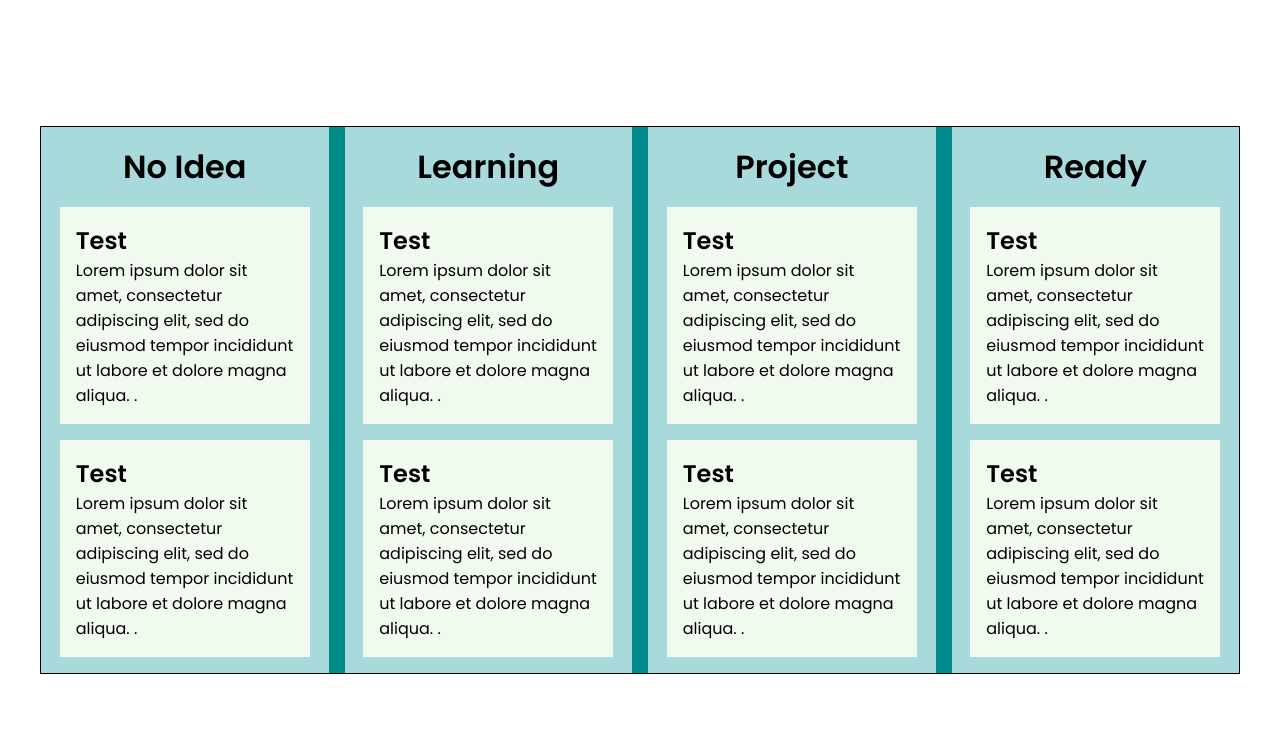
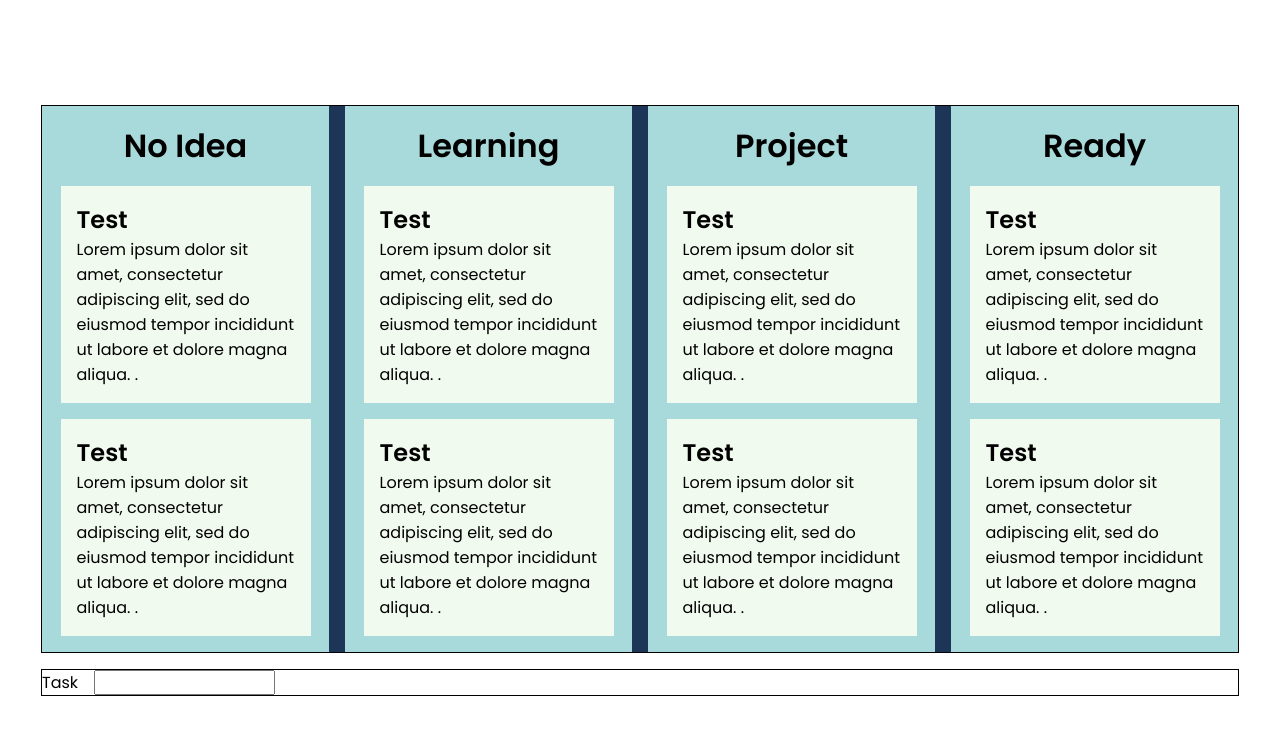
Before and after one commit to mariangz/learning-app, a JavaScript app: page / in a window 1280 px wide. Shown: the top 734 px of the page. Built offline with nearby package versions, Linux system fonts and the light colour scheme.

Commit message:
add input to enter values

```diff
--- a/src/App.js
+++ b/src/App.js
@@ -1,16 +1,25 @@
 import Card from './Card';
 import './index.css';
 import Container from './Container';
+import MainContainer from './MainContainer';
 
 export default function App() {
   return (
     <>
+      <MainContainer>
         <Container theme="dark">
           <Card title="No Idea" />
           <Card title="Learning" />
           <Card title="Project" />
           <Card title="Ready" />
         </Container>
+        <Container theme="light">
+          <label className="label" htmlFor="inputTask">
+            Task
+          </label>
+          <input id="inputTask" />
+        </Container>
+      </MainContainer>
     </>
   );
 }
--- /dev/null
+++ b/src/MainContainer.js
@@ -0,0 +1,3 @@
+export default function Container({ children }) {
+  return <div className="main-container container">{children}</div>;
+}
--- a/src/index.css
+++ b/src/index.css
@@ -19,6 +19,11 @@ body {
   gap: 1rem;
 }
 
+.main-container {
+  border: 1px solid transparent;
+  flex-direction: column;
+}
+
 .card {
   background-color: #a8dadc;
   width: 450px;
@@ -36,5 +41,9 @@ body {
 }
 
 .container.dark {
-  background-color: darkcyan;
+  background-color: #1d3557;
 }
+
+.container.light {
+  background-color: #fff;
+}
```
Also changed, not shown: src/Input.js (added). Lines whose indentation alone changed are shown as unchanged.
